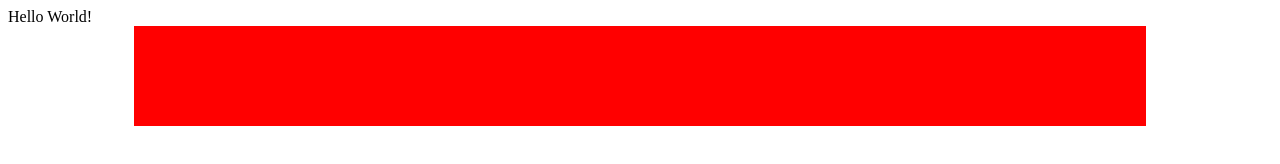
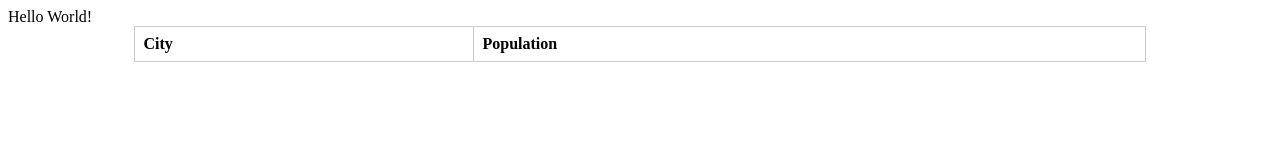
Before and after one commit to dacarlson6/Chapter02, a plain HTML site: page index.html in a window 1280 px wide. Drawn offline with Linux system fonts and the light colour scheme.

Commit message:
added table

```diff
--- a/index.html
+++ b/index.html
@@ -13,15 +13,21 @@
 
         <style>
             #mydiv {
-                background-color: red;
+                background-color: #fff;
                 width: 80%;
                 margin: 0 auto;
                 height: 100px;
             }
+            table {
+                width: 100%;
+                border-collapse: collapse;
+            }
+            th, td {
+                border: 1px solid #ccc;
+                padding: 8px;
+                text-align: left;
+            }
         </style>
-
-         <!--you can also place internal styles here;
-             place these within <style> tags-->
 
     </head>
 
@@ -29,7 +35,14 @@
         <!--put your initial page content here-->
         Hello World!
 
-        <div id="mydiv"></div>
+        <div id="mydiv">
+            <table id="cityTable">
+                <tr>
+                    <th>City</th>
+                    <th>Population</th>
+                </tr>
+            </table>
+        </div>
 
         <!--you can also use this space for internal scripts;
         place these within <script> tags-->
--- a/js/main_with_debug.js
+++ b/js/main_with_debug.js
@@ -36,23 +36,25 @@ function addColumns(cityPop){
 }
 
 function addEvents(){
+
 	document.querySelector("table").addEventListener("mouseover", function(){
 		var color = "rgb(";
 		for (var i=0; i<3; i++){
 			var random = Math.round(Math.random() * 255);
-            color += random;
+			color += random; // Corrected to use the variable random
 			if (i<2){
 				color += ",";
 			} else {
 				color += ")";
 			}
 		}
-        document.querySelector("table").style.backgroundColor = color;
+		document.querySelector("table").style.backgroundColor = color; // Corrected to modify the style property correctly
 	});
 
 	function clickme(){
+
 		alert('Hey, you clicked me!');
-    }
+	};
 
-    document.querySelector("table").addEventListener("click", clickme);
-}
+	document.querySelector("table").addEventListener("click", clickme)
+};
```
Lines whose indentation alone changed are shown as unchanged.
